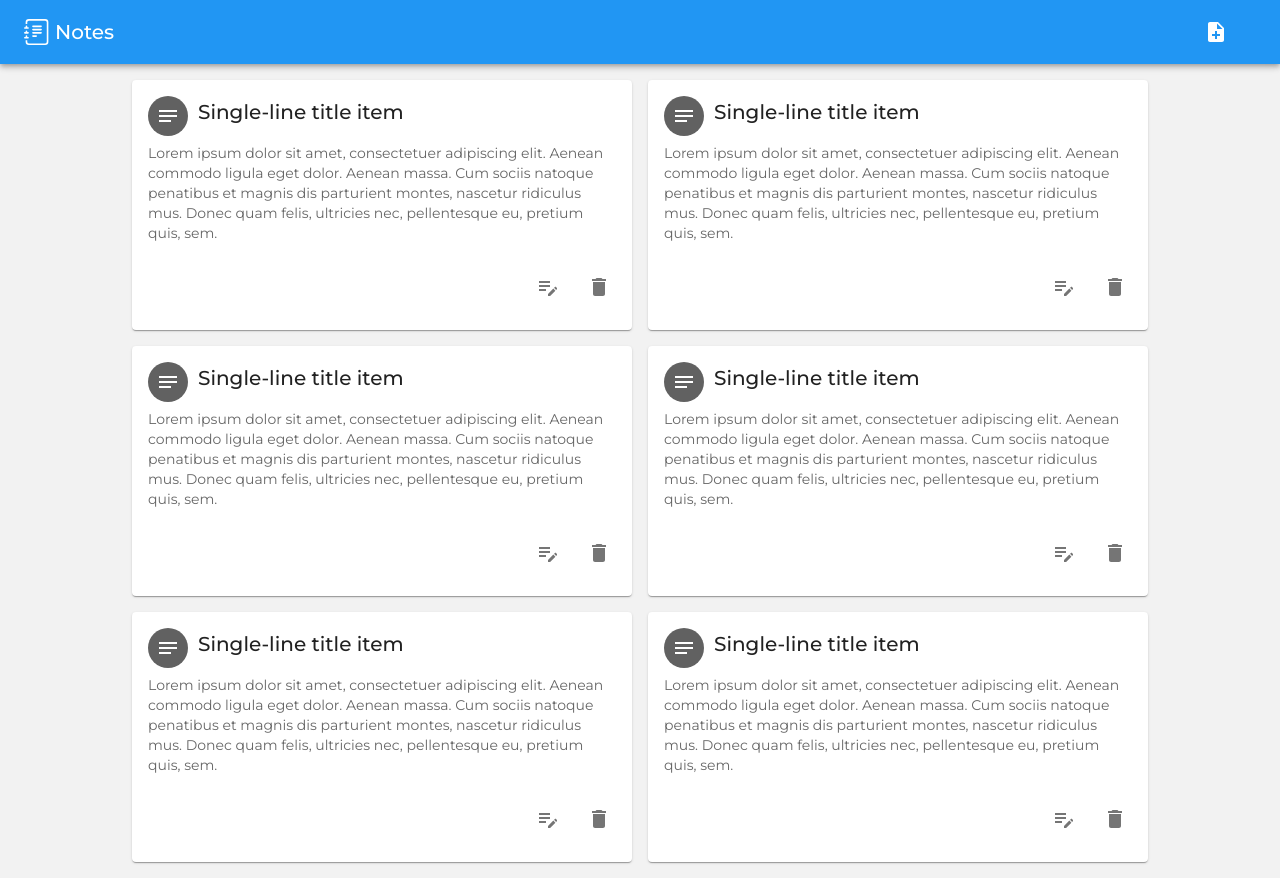
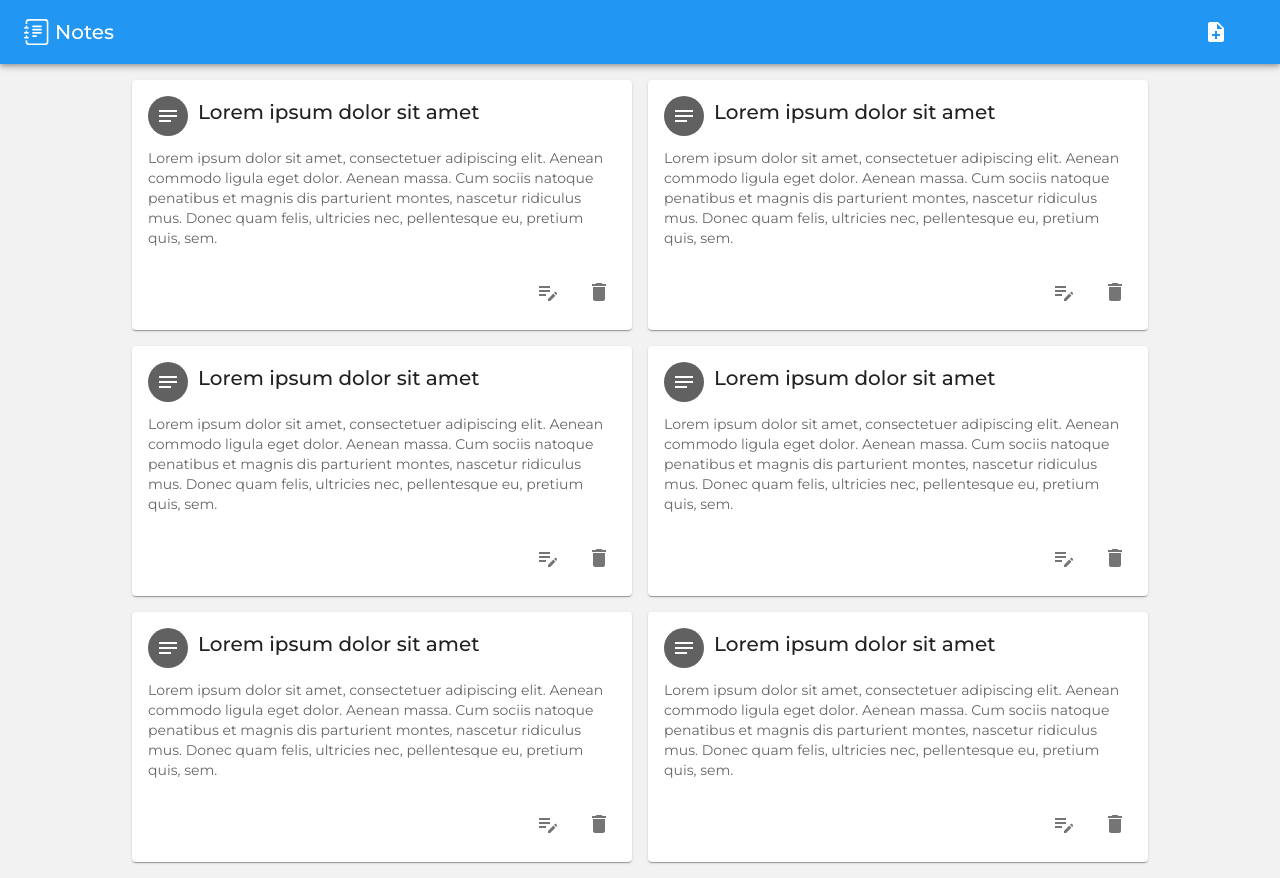
Before and after one commit to tothlevente/notes, a React (Vite) app: page / in a window 1280 px wide. Built offline with nearby package versions, Linux system fonts and the light colour scheme.

Commit message:
Developments

```diff
--- a/src/App.tsx
+++ b/src/App.tsx
@@ -1,5 +1,5 @@
 import CreateNewNote from "./components/CreateNewNote";
-import NoteList from "./components/NoteList";
+import NoteStack from "./components/NoteStack";
 import Header from "./components/Header";
 import Footer from "./components/Footer";
 
@@ -32,7 +32,7 @@ export default function App() {
       />
       <div className="site-wrapper">
         <Header setShowCreateNewNote={setShowCreateNewNote} />
-        <NoteList />
+        <NoteStack />
         <Footer />
       </div>
     </ThemeProvider>
--- a/src/components/CreateNewNote.tsx
+++ b/src/components/CreateNewNote.tsx
@@ -50,7 +50,6 @@ export default function CreateNewNote({
           </Toolbar>
         </AppBar>
       </DialogTitle>
-
       <NoteDialogContent
         titleInput={titleInput}
         setTitleInput={setTitleInput}
--- a/src/components/NoteCard.tsx
+++ b/src/components/NoteCard.tsx
@@ -31,7 +31,7 @@ export default function NoteCard({ title, discription }: any) {
         </Typography>
         <Typography
           variant="body2"
-          sx={{ marginTop: "5px", color: "text.secondary" }}
+          sx={{ marginTop: "12px", color: "text.secondary" }}
         >
           {discription}
         </Typography>
--- a/src/components/NoteList.tsx
+++ /dev/null
@@ -1,45 +0,0 @@
-import { Stack } from "@mui/material";
-import NoteCard from "./NoteCard";
-
-const dummyText =
-  "Lorem ipsum dolor sit amet, consectetuer adipiscing elit. Aenean commodo ligula eget dolor. Aenean massa. Cum sociis natoque penatibus et magnis dis parturient montes, nascetur ridiculus mus. Donec quam felis, ultricies nec, pellentesque eu, pretium quis, sem. ";
-
-export default function NoteList() {
-  return (
-    <Stack
-      useFlexGap
-      direction="row"
-      spacing={{ xs: 1, sm: 2 }}
-      sx={{
-        m: 2,
-        justifyContent: "center",
-        flexWrap: "wrap",
-      }}
-    >
-      <NoteCard
-        title={"Single-line title item"}
-        discription={dummyText}
-      />
-      <NoteCard
-        title={"Single-line title item"}
-        discription={dummyText}
-      />
-      <NoteCard
-        title={"Single-line title item"}
-        discription={dummyText}
-      />
-      <NoteCard
-        title={"Single-line title item"}
-        discription={dummyText}
-      />
-      <NoteCard
-        title={"Single-line title item"}
-        discription={dummyText}
-      />
-      <NoteCard
-        title={"Single-line title item"}
-        discription={dummyText}
-      />
-    </Stack>
-  );
-}
--- /dev/null
+++ b/src/components/NoteStack.tsx
@@ -0,0 +1,28 @@
+import { Stack } from "@mui/material";
+import NoteCard from "./NoteCard";
+
+const dummyTitle = "Lorem ipsum dolor sit amet";
+const dummyDiscription =
+  "Lorem ipsum dolor sit amet, consectetuer adipiscing elit. Aenean commodo ligula eget dolor. Aenean massa. Cum sociis natoque penatibus et magnis dis parturient montes, nascetur ridiculus mus. Donec quam felis, ultricies nec, pellentesque eu, pretium quis, sem. ";
+
+export default function NoteStack() {
+  return (
+    <Stack
+      useFlexGap
+      direction="row"
+      spacing={{ xs: 1, sm: 2 }}
+      sx={{
+        m: 2,
+        justifyContent: "center",
+        flexWrap: "wrap",
+      }}
+    >
+      <NoteCard title={dummyTitle} discription={dummyDiscription} />
+      <NoteCard title={dummyTitle} discription={dummyDiscription} />
+      <NoteCard title={dummyTitle} discription={dummyDiscription} />
+      <NoteCard title={dummyTitle} discription={dummyDiscription} />
+      <NoteCard title={dummyTitle} discription={dummyDiscription} />
+      <NoteCard title={dummyTitle} discription={dummyDiscription} />
+    </Stack>
+  );
+}
```
Also changed, not shown: src/components/Note.tsx (deleted, +0 -71 lines).
